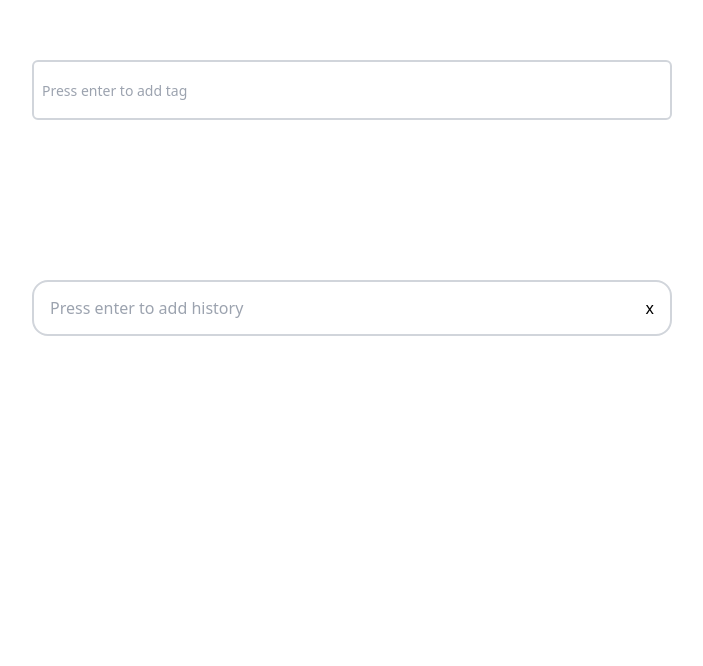
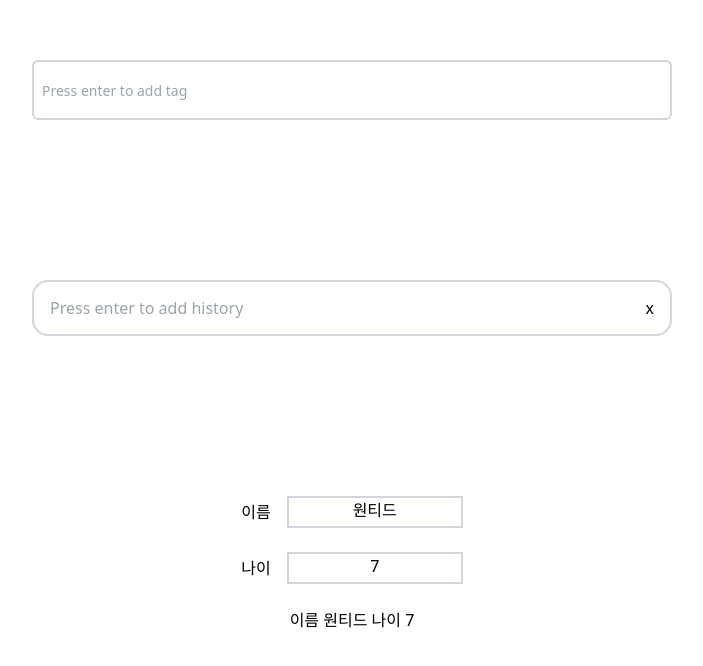
Before and after one commit to Leo-Xee/wanted_pre_onboarding, a React (Create React App) app: page / in a window 1280 px wide. Shown: the part 932-1598 px from the top of the page, without its empty margins (288-991 px from the left). Before the commit the page ends 1428 px from the top, so only its background shows below. Built offline with nearby package versions, Linux system fonts and the light colour scheme.

Commit message:
:sparkles: clickToEdit 컴포넌트 추가

```diff
--- a/src/App.jsx
+++ b/src/App.jsx
@@ -5,6 +5,7 @@ import Modal from "./components/Modal";
 import Tab from "./components/Tab";
 import Tag from "./components/Tag";
 import AutoComplete from "./components/AutoComplete";
+import ClickToEdit from "./components/ClickToEdit";
 
 function App() {
   return (
@@ -16,6 +17,7 @@ function App() {
       <Tab />
       <Tag />
       <AutoComplete />
+      <ClickToEdit />
     </div>
   );
 }
--- /dev/null
+++ b/src/components/ClickToEdit.jsx
@@ -0,0 +1,75 @@
+import React, { useState } from "react";
+import PropTypes from "prop-types";
+
+function Input({ label, value, setValue }) {
+  const [input, setInput] = useState(value);
+  const [isValidToEdit, setIsValidToEdit] = useState(false);
+
+  const onEdit = () => {
+    setIsValidToEdit(true);
+  };
+
+  const onSelect = (e) => {
+    e.target.select();
+  };
+
+  const onChangeInput = (e) => {
+    setInput(e.target.value);
+  };
+
+  const onBlurHandler = () => {
+    setIsValidToEdit(false);
+    setValue(input);
+  };
+
+  return (
+    <>
+      {isValidToEdit ? (
+        <label className="mb-6">
+          {label}
+          <input
+            type="text"
+            value={input}
+            maxLength={20}
+            onClick={onSelect}
+            onChange={onChangeInput}
+            onBlur={onBlurHandler}
+            className="w-44 h-8 ml-4 border-2 border-gray-300 text-center"
+          />
+        </label>
+      ) : (
+        <div className="flex items-center mb-6">
+          <div>{label}</div>
+          <div onClick={onEdit} className="w-44 h-8 ml-4 border-2 border-gray-300 text-center">
+            {value}
+          </div>
+        </div>
+      )}
+    </>
+  );
+}
+
+function ClickToEdit() {
+  const [name, setName] = useState("원티드");
+  const [age, setAge] = useState(7);
+
+  return (
+    <div className="flex flex-col justify-center items-center mt-40">
+      <div className="flex flex-col">
+        <Input label="이름" value={name} setValue={setName} />
+        <Input label="나이" value={age} setValue={setAge} />
+      </div>
+      <div>
+        이름 {name} 나이 {age}
+      </div>
+    </div>
+  );
+}
+
+Input.propTypes = {
+  label: PropTypes.string.isRequired,
+  value: PropTypes.oneOfType([PropTypes.string, PropTypes.number]).isRequired,
+  setValue: PropTypes.func.isRequired,
+};
+
+export default ClickToEdit;
```
